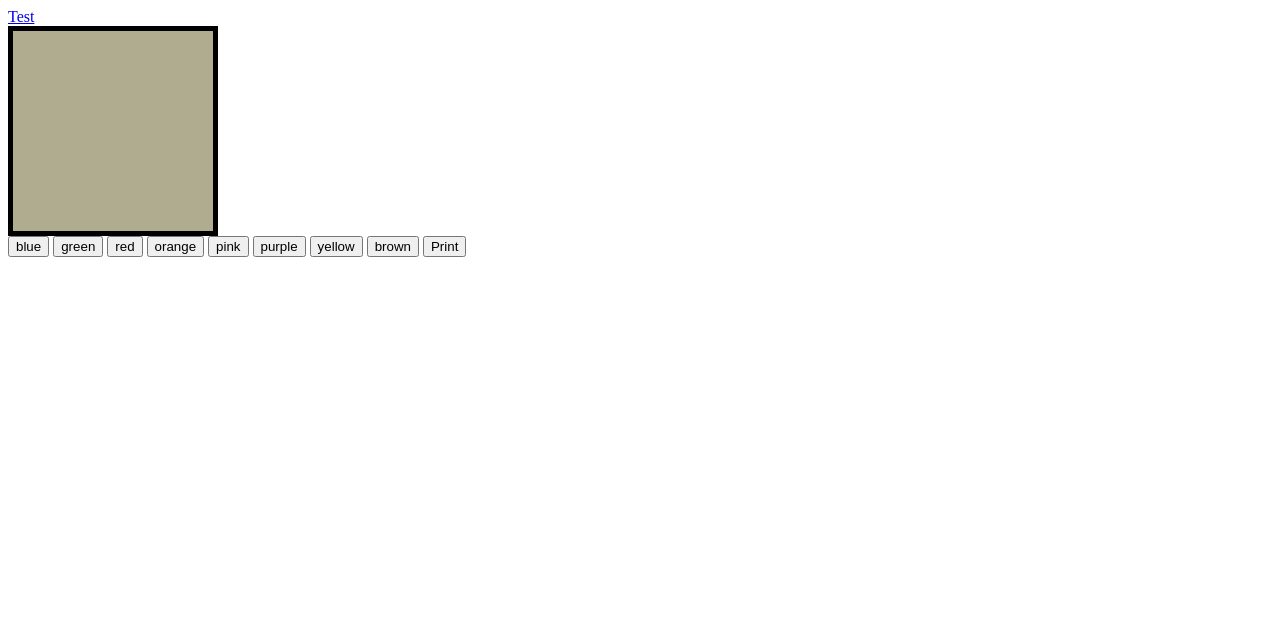
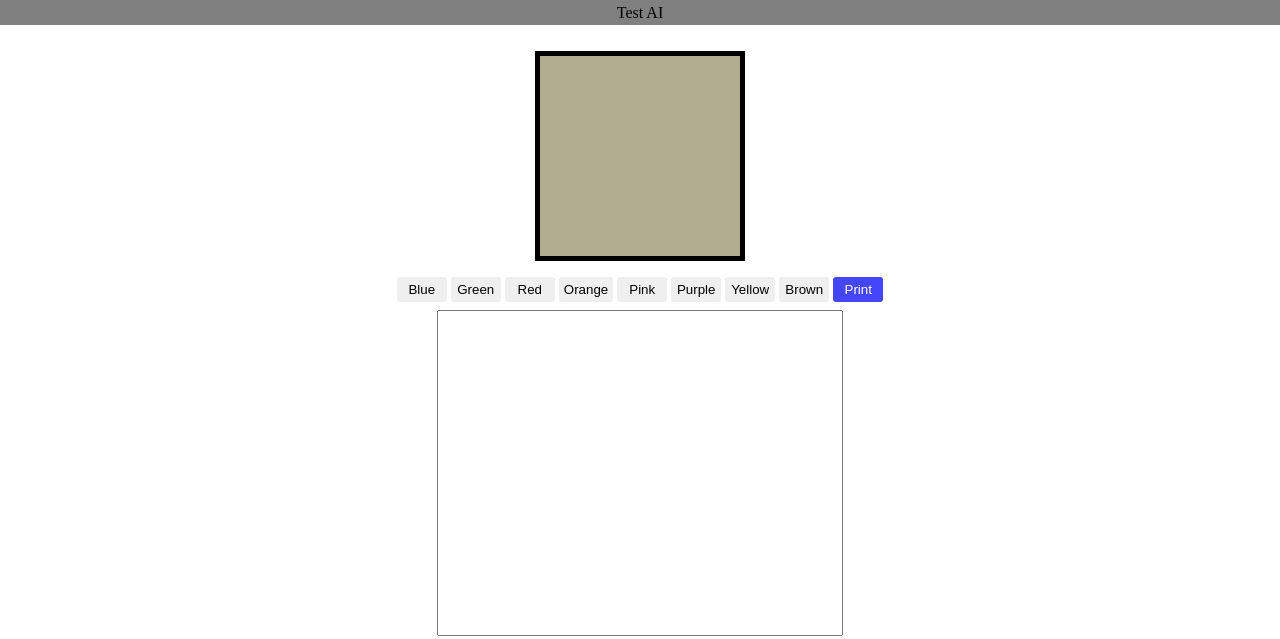
Before and after one commit to rtraficante/AsyncProjectBrainJs, a website: page index.html in a window 1280 px wide. Drawn offline with Linux system fonts and the light colour scheme.

Commit message:
finalized design and added more professional print functionality

```diff
--- a/index.html
+++ b/index.html
@@ -10,17 +10,25 @@
     <title>Colors</title>
   </head>
   <body>
-    <a href="runTest.html">Test</a>
-    <div id="color"></div>
-
-    <button id="blue-button">blue</button>
-    <button id="green-button">green</button>
-    <button id="red-button">red</button>
-    <button id="orange-button">orange</button>
-    <button id="pink-button">pink</button>
-    <button id="purple-button">purple</button>
-    <button id="yellow-button">yellow</button>
-    <button id="brown-button">brown</button>
-    <button id="print-button">Print</button>
+    <div class="nav">
+      <a href="runTest.html">Test AI</a>
+    </div>
+    <div class="main">
+      <div id="color"></div>
+      <div class="buttons">
+        <button id="blue-button">Blue</button>
+        <button id="green-button">Green</button>
+        <button id="red-button">Red</button>
+        <button id="orange-button">Orange</button>
+        <button id="pink-button">Pink</button>
+        <button id="purple-button">Purple</button>
+        <button id="yellow-button">Yellow</button>
+        <button id="brown-button">Brown</button>
+        <button id="print-button">Print</button>
+      </div>
+      <div>
+        <textarea id="print-area" cols="num" rows="num" readonly></textarea>
+      </div>
+    </div>
   </body>
 </html>
--- a/script.js
+++ b/script.js
@@ -11,6 +11,7 @@ const purpleButton = document.getElementById("purple-button");
 const yellowButton = document.getElementById("yellow-button");
 const brownButton = document.getElementById("brown-button");
 const printButton = document.getElementById("print-button");
+const printArea = document.getElementById("print-area");
 
 let color;
 setRandomColor();
@@ -19,22 +20,22 @@ blueButton.addEventListener("click", () => {
   chooseColor(0);
 });
 greenButton.addEventListener("click", () => {
-  chooseColor(.143);
+  chooseColor(0.143);
 });
 redButton.addEventListener("click", () => {
-  chooseColor(.286);
+  chooseColor(0.286);
 });
 orangeButton.addEventListener("click", () => {
-  chooseColor(.429);
+  chooseColor(0.429);
 });
 pinkButton.addEventListener("click", () => {
-  chooseColor(.572);
+  chooseColor(0.572);
 });
 purpleButton.addEventListener("click", () => {
-  chooseColor(.715);
+  chooseColor(0.715);
 });
 yellowButton.addEventListener("click", () => {
-  chooseColor(.858);
+  chooseColor(0.858);
 });
 brownButton.addEventListener("click", () => {
   chooseColor(1);
@@ -53,7 +54,7 @@ function chooseColor(value) {
 }
 
 function print() {
-  console.log(JSON.stringify(data));
+  printArea.innerText = JSON.stringify(data);
 }
 
 function setRandomColor() {
--- a/styles.css
+++ b/styles.css
@@ -1,3 +1,7 @@
+body {
+  margin: 0;
+}
+
 #color {
   width: 200px;
   height: 200px;
@@ -6,6 +10,7 @@
   justify-content: center;
   align-items: center;
   flex-direction: column;
+  margin: 1em;
 }
 
 .white {
@@ -15,3 +20,59 @@
 .guess {
   display: flex;
 }
+
+button {
+  border: 0;
+  border-radius: 3px;
+  padding: 5px;
+  min-width: 50px;
+  cursor: pointer;
+}
+
+button:hover {
+  opacity: 70%;
+}
+
+#print-button {
+  background-color: rgb(69, 69, 249);
+  color: white;
+}
+
+.nav {
+  display: flex;
+  background-color: grey;
+  overflow: hidden;
+  height: 25px;
+  align-items: center;
+  justify-content: center;
+}
+
+a {
+  text-decoration: none;
+  color: black;
+  padding: 10px;
+}
+
+.nav a:hover {
+  background-color: rgb(193, 193, 193);
+}
+
+.back {
+  text-decoration: underline;
+  color: blue;
+}
+
+.main {
+  display: flex;
+  flex-direction: column;
+  align-items: center;
+  margin: 10px;
+}
+
+#print-area {
+  font-size: 8px;
+  margin: 1em;
+  resize: none;
+  width: 50em;
+  height: 40em;
+}
```
Also changed, not shown: runTest.html (+8 -5 lines).
